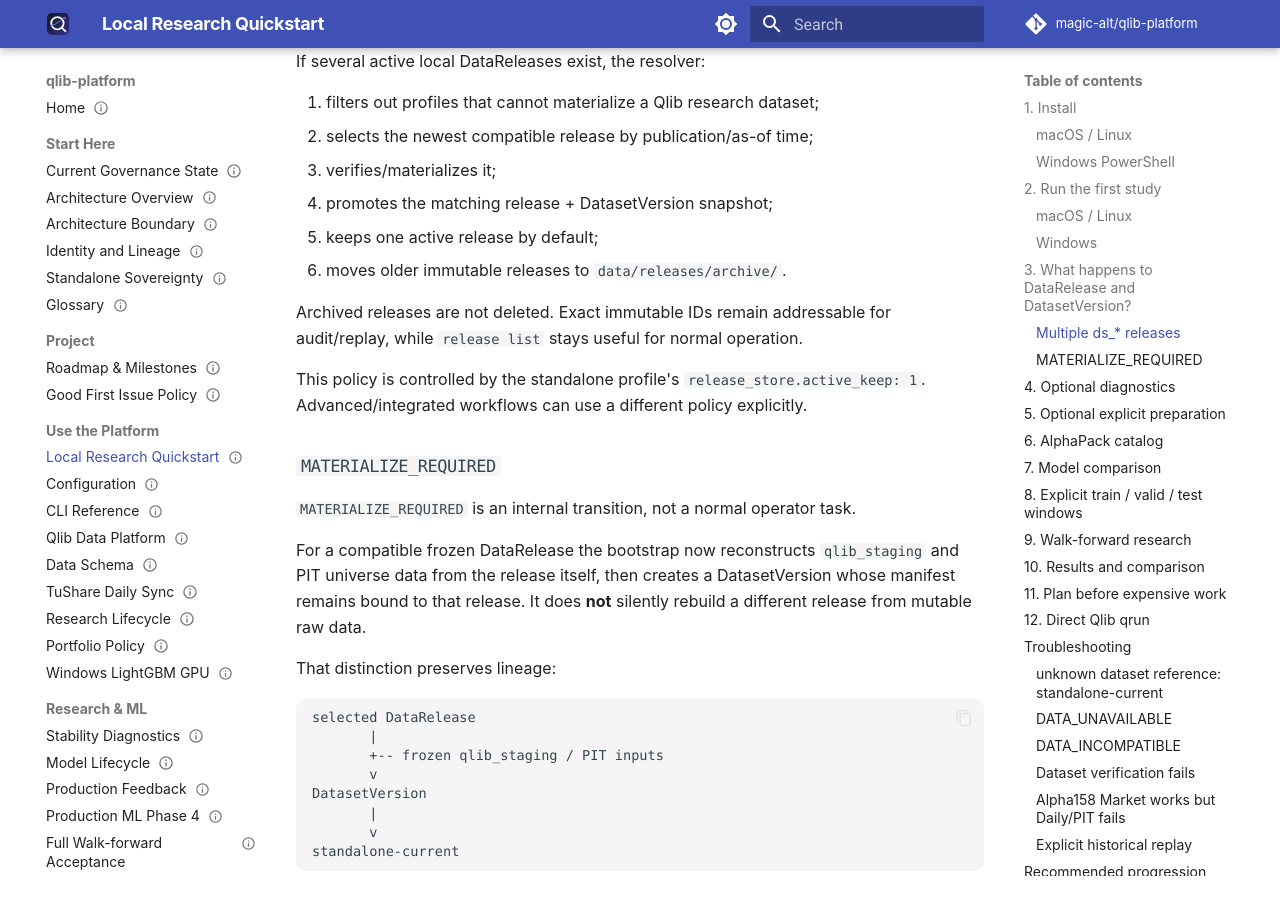
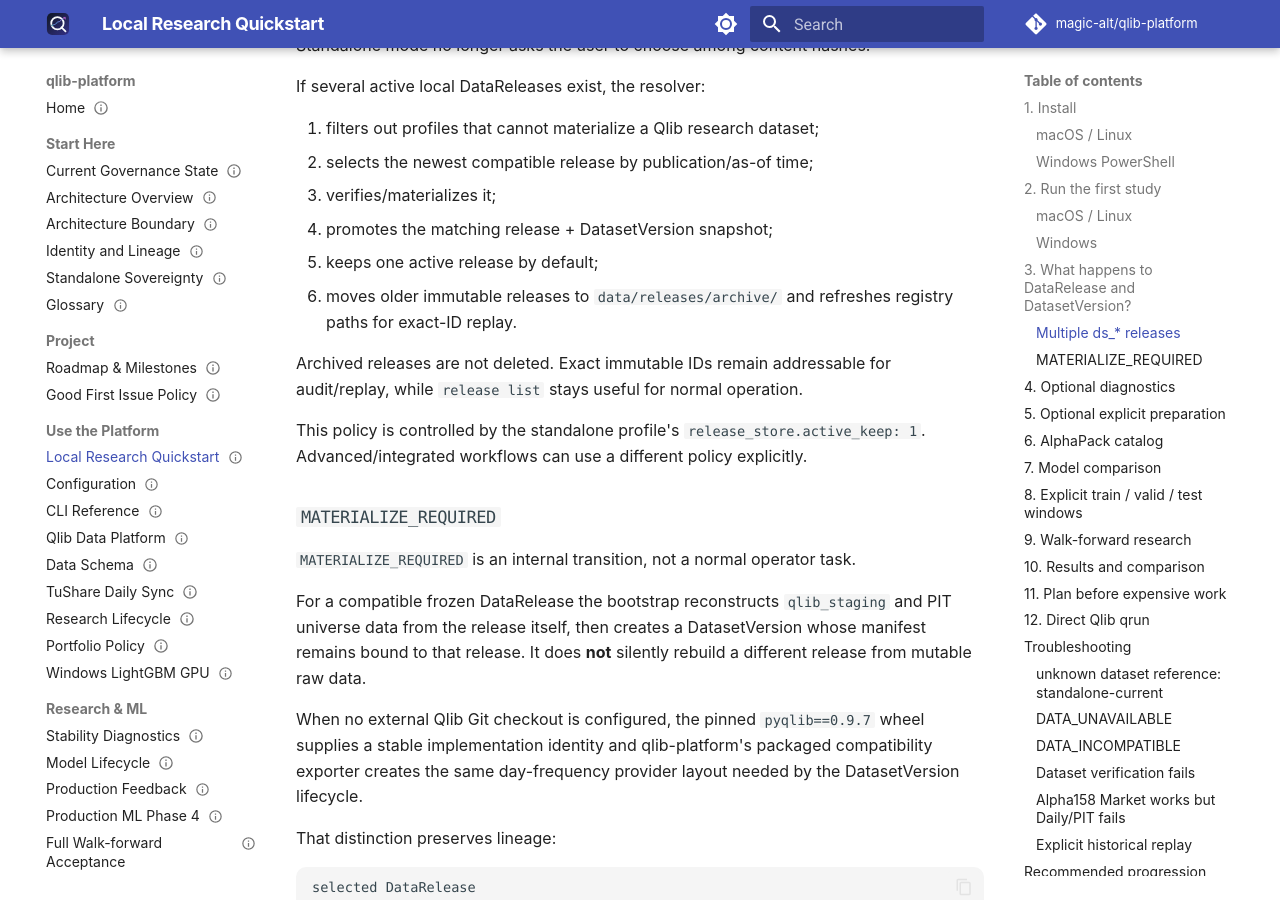
Before and after one commit to magic-alt/qlib-platform, an MkDocs documentation site: the page built from docs/local_research_quickstart.md, in a window 1280 px wide and 900 px high, scrolled down 2610 px. Built offline with MkDocs 1.6.1 and Material for MkDocs 9.7.7, drawn with Linux system fonts in a browser that asks for light colours; comment, search, counter and statistics services are not loaded; some of the changed text lies outside the part shown.

```diff
--- a/docs/local_research_quickstart.md
+++ b/docs/local_research_quickstart.md
@@ -53,7 +54,7 @@
 Only fill optional values when needed:
 
 - `TUSHARE_TOKEN`: this machine must download or refresh TuShare data;
-- `QLIB_REPO`: optional Qlib source-checkout override;
+- `QLIB_REPO`: optional Qlib source-checkout override; the pinned `pyqlib==0.9.7` installation is sufficient when this is blank;
 - `QLIB_DATA_URI`: optional existing Qlib provider override;
 - integrated-mode variables are not required for standalone research.
 
@@ -121,7 +122,7 @@
 3. verifies/materializes it;
 4. promotes the matching release + DatasetVersion snapshot;
 5. keeps one active release by default;
-6. moves older immutable releases to `data/releases/archive/`.
+6. moves older immutable releases to `data/releases/archive/` and refreshes registry paths for exact-ID replay.
 
 Archived releases are not deleted. Exact immutable IDs remain addressable for audit/replay, while `release list` stays useful for normal operation.
 
@@ -131,7 +132,9 @@
 
 `MATERIALIZE_REQUIRED` is an internal transition, not a normal operator task.
 
-For a compatible frozen DataRelease the bootstrap now reconstructs `qlib_staging` and PIT universe data from the release itself, then creates a DatasetVersion whose manifest remains bound to that release. It does **not** silently rebuild a different release from mutable raw data.
+For a compatible frozen DataRelease the bootstrap reconstructs `qlib_staging` and PIT universe data from the release itself, then creates a DatasetVersion whose manifest remains bound to that release. It does **not** silently rebuild a different release from mutable raw data.
+
+When no external Qlib Git checkout is configured, the pinned `pyqlib==0.9.7` wheel supplies a stable implementation identity and qlib-platform's packaged compatibility exporter creates the same day-frequency provider layout needed by the DatasetVersion lifecycle.
 
 That distinction preserves lineage:
 
```
Also changed, not shown: other parts of docs/local_research_quickstart.md (+1 -0 lines).
